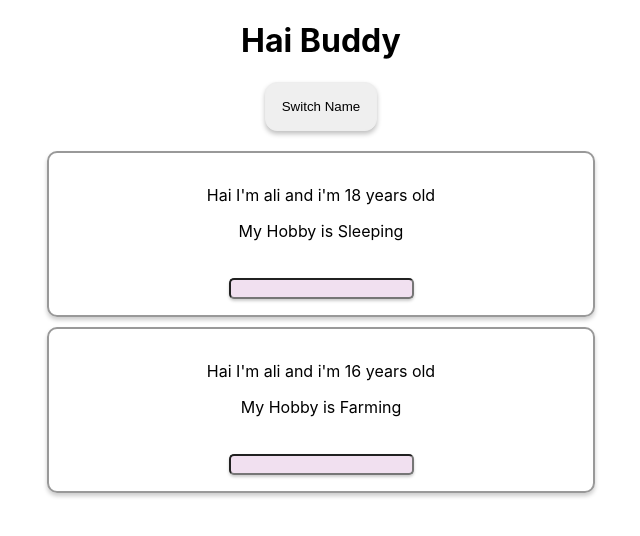
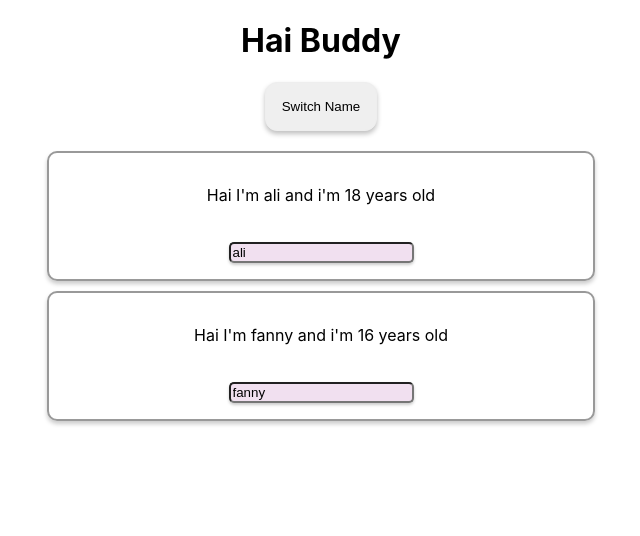
Before and after one commit to alim150102/BelajarJavascrip, a React (Create React App) app: page / in a window 1280 px wide. Both pictures are taken after a click on the button "Switch Name". Shown: the top 536 px of the page, without its empty margins (319-959 px from the left). Built offline with nearby package versions, Linux system fonts and the light colour scheme.

Commit message:
Working With List And Conditional

```diff
--- a/src/App.js
+++ b/src/App.js
@@ -1,7 +1,6 @@
 import React, { Component } from 'react';
 import './App.css';
 import Person from './Person/Person';
-import personCss from './Person/Person.css';
 
 class App extends Component {
 
@@ -9,8 +8,8 @@ class App extends Component {
 
   state = {
     persons: [
-      { nama: 'ali', umur: 18 },
-      { nama: 'fanny', umur: 16 }
+      { id: 'lkjsdlkjfa', nama: 'ali', umur: 18 },
+      { id: 'lkjafds;lj', nama: 'fanny', umur: 16 }
     ]
   }
 
@@ -23,21 +22,41 @@ class App extends Component {
       showPersons: false,
     })
   }
-  changeHandler = event => {
-    this.setState({
-      persons: [
-        { nama: 'ali', umur: 18 },
-        { nama: event.target.value, umur: 16 }
-      ]
-    })
+
+  changeHandler = (event, id) => {
+
+    const personIndex = this.state.persons.findIndex(p => {
+      return p.id === id;
+    });
+
+    const person = {
+      ...this.state.persons[personIndex]
+    };
+
+    person.nama = event.target.value;
+
+    const persons = [...this.state.persons];
+
+    persons[personIndex] = person;
+
+
+    this.setState({ persons: persons })
   }
+
   togglePersonHandler = () => {
     const doesShow = this.state.showPersons;
     this.setState({
       showPersons: !doesShow
     });
+  }
 
+  deletePersonHandler = (personIndex) => {
+    // const orang = this.state.persons.slice();
+    const orang = [...this.state.persons]
+    orang.splice(personIndex, 1);
+    this.setState({ persons: orang })
   }
+
 
   render() {
 
@@ -52,22 +71,29 @@ class App extends Component {
       borderRadius: '12px'
     };
 
-    let perubahan = null;
-
+    let person = null;
     if (this.state.showPersons) {
-      perubahan = (
+      person = (
         <div>
-          <Person nama={this.state.persons[0].nama} umur={this.state.persons[0].umur}> My Hobby is Sleeping</Person>
-          <Person nama={this.state.persons[0].nama} umur={this.state.persons[1].umur} click={this.switchHandler.bind(this, 'Max')} changed={this.changeHandler}> My Hobby is Farming</Person>
+          {this.state.persons.map((person, index) => {
+            return <Person
+              nama={person.nama}
+              umur={person.umur}
+              click={() => this.deletePersonHandler(index)}
+              key={person.id}
+              changed={(event) => this.changeHandler(event, person.id)} />
+          })}
+          {/* <Person nama={this.state.persons[0].nama} umur={this.state.persons[0].umur}> My Hobby is Sleeping</Person>
+          <Person nama={this.state.persons[0].nama} umur={this.state.persons[1].umur} click={this.switchHandler.bind(this, 'Max')} changed={this.changeHandler}> My Hobby is Farming</Person> */}
         </div>
-      );
+      )
     }
 
     return (
       <div className='App'>
         <h1>Hai Buddy</h1>
         <button className='button' onClick={this.togglePersonHandler} style={style}>Switch Name</button>
-        {perubahan}
+        {person}
       </div>
     )
   }
--- a/src/Person/Person.js
+++ b/src/Person/Person.js
@@ -6,7 +6,7 @@ const person = props => {
         <div className='person'>
             <p onClick={props.click}>Hai I'm  {props.nama} and i'm {props.umur} years old</p>
             <p>{props.children}</p><br></br>
-            <input type="text" onChange={props.changed} className="input"></input>
+            <input type="text" onChange={props.changed} value={props.nama} className="input"></input>
         </div>
     )
 };
```
